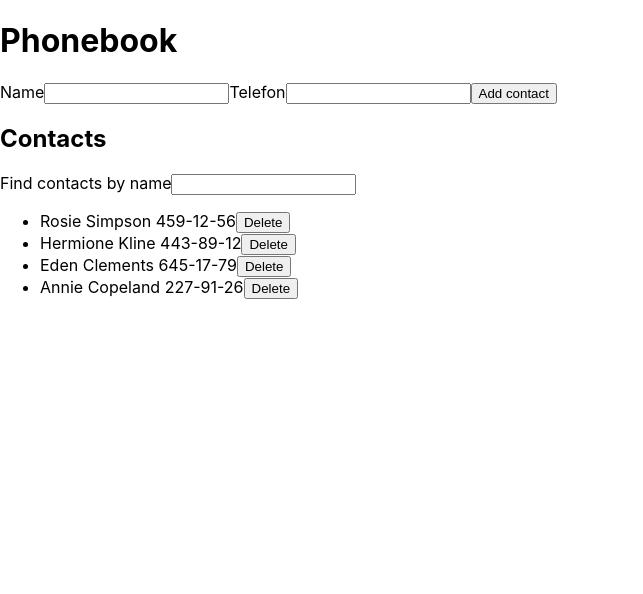
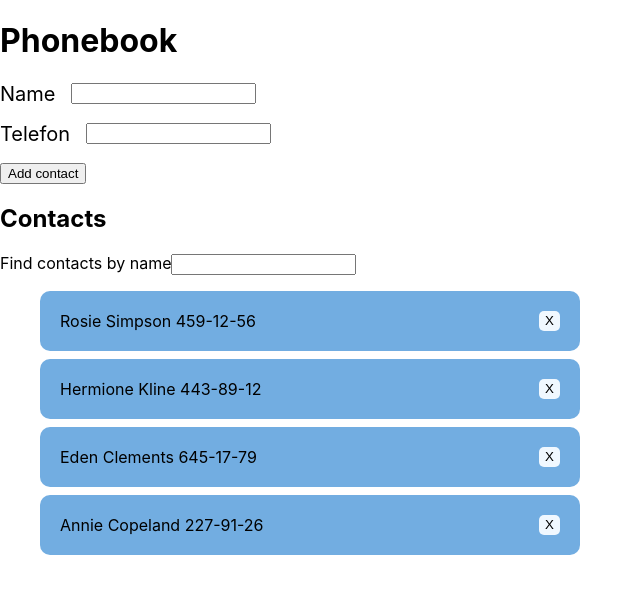
Before and after one commit to inhamostova/react-phonebook, a React (Create React App) app: page / in a window 1280 px wide. Shown: the top 594 px of the page, without its empty margins (0-643 px from the left). Built offline with nearby package versions, Linux system fonts and the light colour scheme.

Commit message:
add some styles to form and contact-list

```diff
--- a/src/components/ContactForm/ContactForm.jsx
+++ b/src/components/ContactForm/ContactForm.jsx
@@ -1,7 +1,7 @@
 import PropTypes from 'prop-types';
 import { Formik, Form, Field } from 'formik';
 import * as Yup from 'yup';
-import { Error } from './ContactForm.styled';
+import { Error, InputBlock } from './ContactForm.styled';
 
 const schema = Yup.object().shape({
   name: Yup.string()
@@ -15,26 +15,28 @@ const schema = Yup.object().shape({
 });
 
 export const ContactForm = ({ onSubmit }) => {
+  const handleSubmit = (values, { resetForm }) => {
+    onSubmit({ ...values, id: crypto.randomUUID() });
+    resetForm();
+  };
+
   return (
     <Formik
       initialValues={{ name: '', number: '' }}
       validationSchema={schema}
-      onSubmit={(values, { resetForm }) => {
-        onSubmit({ ...values, id: crypto.randomUUID() });
-        resetForm();
-      }}
+      onSubmit={handleSubmit}
     >
       <Form>
-        <label>
-          Name
+        <InputBlock>
+          <span>Name</span>
           <Field type="text" name="name" />
           <Error component="div" name="name" />
-        </label>
-        <label>
-          Telefon
+        </InputBlock>
+        <InputBlock>
+          <span>Telefon</span>
           <Field type="tel" name="number" />
           <Error component="div" name="number" />
-        </label>
+        </InputBlock>
         <button type="submit">Add contact</button>
       </Form>
     </Formik>
--- a/src/components/ContactForm/ContactForm.styled.jsx
+++ b/src/components/ContactForm/ContactForm.styled.jsx
@@ -2,6 +2,17 @@ import styled from '@emotion/styled';
 import { ErrorMessage } from 'formik';
 
 export const Error = styled(ErrorMessage)`
-  margin: 8px 0;
   color: red;
+
+  font-size: 12px;
 `;
+
+export const InputBlock = styled.label`
+  position: relative;
+  display: flex;
+  gap: 16px;
+  align-items: center;
+  margin-bottom: 16px;
+
+  font-size: 20px;
+`;
--- a/src/components/ContactList/ContactList.jsx
+++ b/src/components/ContactList/ContactList.jsx
@@ -1,9 +1,10 @@
 import { ContactListItem } from 'components/ContactListItem/ContactListItem';
 import PropTypes from 'prop-types';
+import { List } from './ContactList.styled';
 
 export const ContactList = ({ contacts, onDelete }) => {
   return (
-    <ul>
+    <List>
       {contacts.map(({ id, name, number }) => (
         <ContactListItem
           key={id}
@@ -13,7 +14,7 @@ export const ContactList = ({ contacts, onDelete }) => {
           onDelete={onDelete}
         />
       ))}
-    </ul>
+    </List>
   );
 };
 
--- a/src/components/ContactList/ContactList.styled.jsx
+++ b/src/components/ContactList/ContactList.styled.jsx
@@ -0,0 +1,5 @@
+import styled from '@emotion/styled';
+
+export const List = styled.ul`
+  list-style: none;
+`;
--- a/src/components/ContactListItem/ContactListItem.jsx
+++ b/src/components/ContactListItem/ContactListItem.jsx
@@ -1,15 +1,16 @@
 import PropTypes from 'prop-types';
+import { Btn, Item } from './ContactListItem.styled';
 
 export const ContactListItem = ({ id, name, number, onDelete }) => {
   return (
-    <li>
+    <Item>
       <span>
         {name} {number}
       </span>
-      <button type="button" onClick={() => onDelete(id)}>
-        Delete
-      </button>
-    </li>
+      <Btn type="button" onClick={() => onDelete(id)}>
+        X
+      </Btn>
+    </Item>
   );
 };
 
--- /dev/null
+++ b/src/components/ContactListItem/ContactListItem.styled.jsx
@@ -0,0 +1,27 @@
+import styled from '@emotion/styled';
+
+export const Item = styled.li`
+  width: 500px;
+  margin-bottom: 8px;
+  padding: 20px;
+  display: flex;
+  gap: 16px;
+  background-color: #72ade1;
+  border-radius: 10px;
+`;
+
+export const Btn = styled.button`
+  margin-left: auto;
+  background-color: aliceblue;
+  border: none;
+  border-radius: 5px;
+  cursor: pointer;
+  transition:
+    background-color 250ms ease-in,
+    color 250ms ease-in;
+
+  &:hover {
+    background-color: #3a77c1;
+    color: white;
+  }
+`;
```
